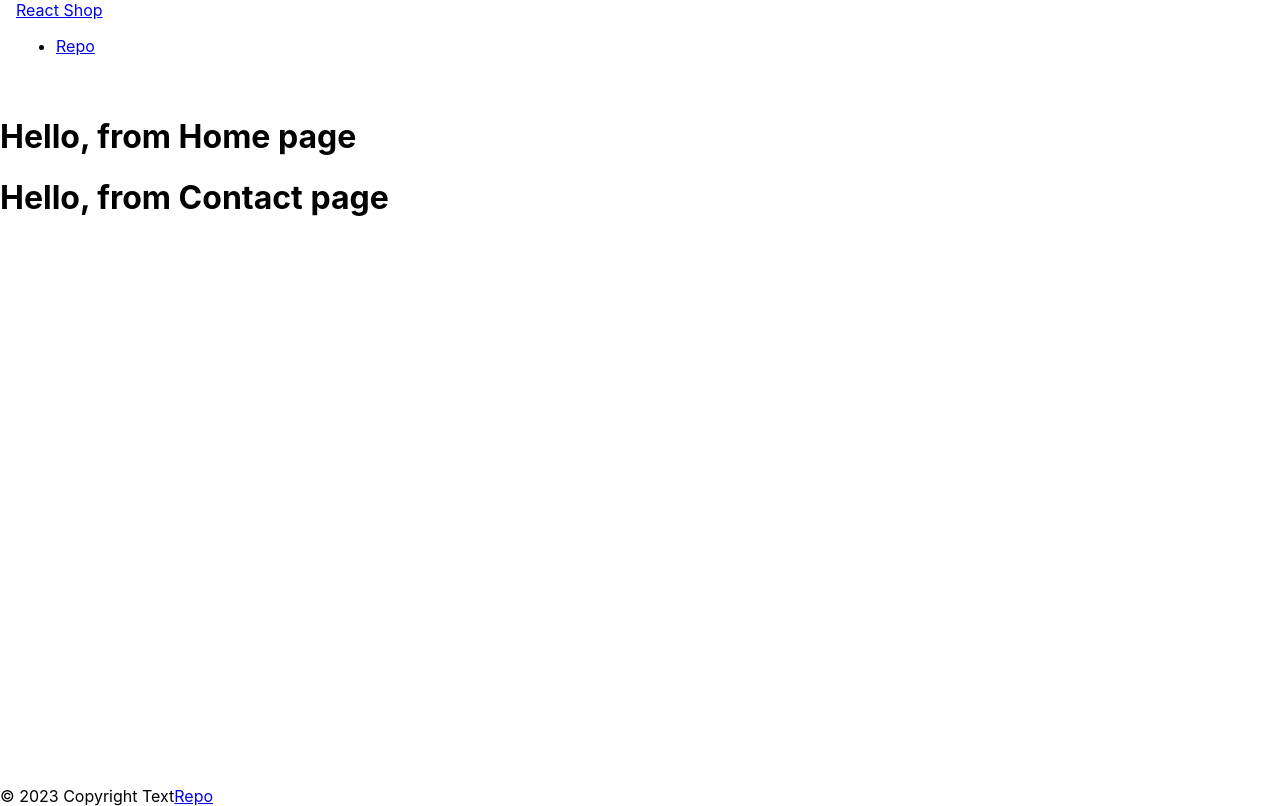
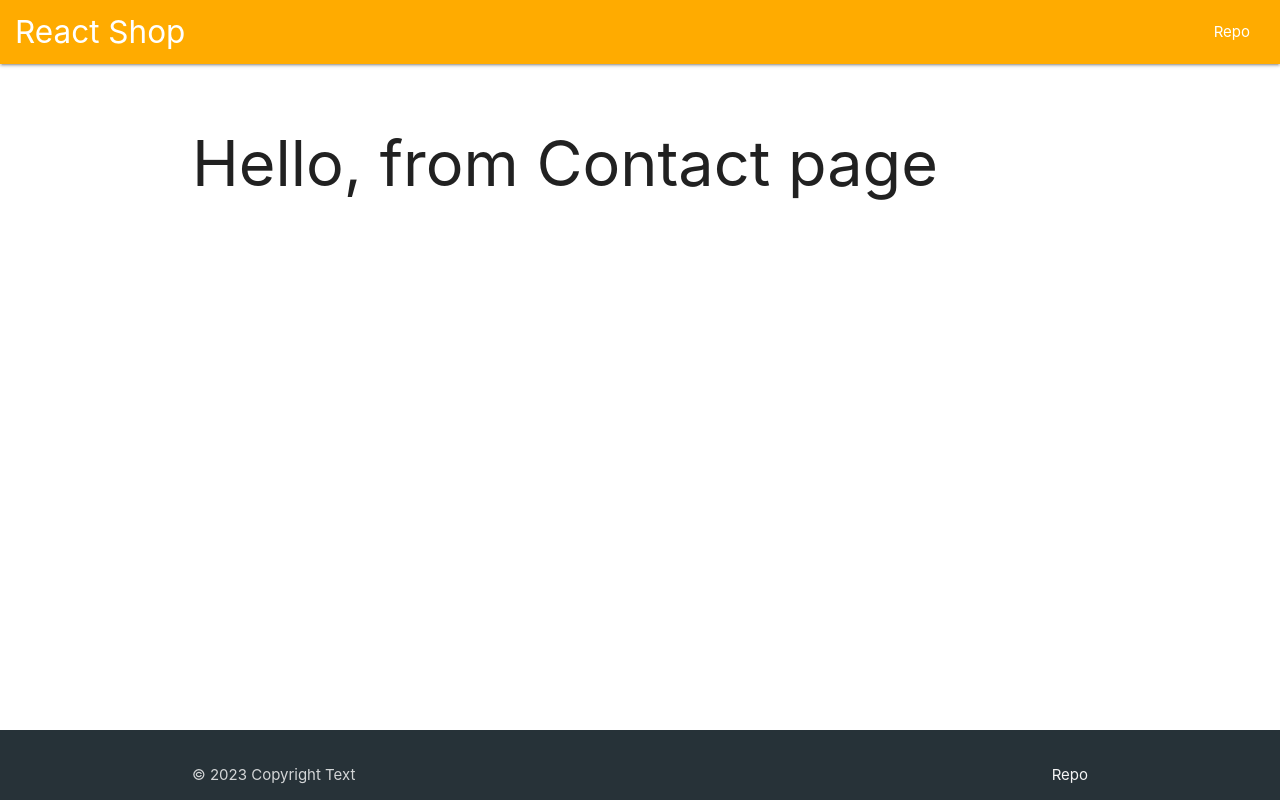
Before and after one commit to xshevska/project-react-food, a React (Create React App) app: page /contacts in a window 1280 px wide. Built offline with nearby package versions, Linux system fonts and the light colour scheme.

Commit message:
Added basic routing

```diff
--- a/public/index.html
+++ b/public/index.html
@@ -1,43 +1,24 @@
 <!DOCTYPE html>
-<html lang="en">
+<html lang = "en">
 <head>
-    <meta charset="utf-8" />
-    <link rel="icon" href="%PUBLIC_URL%/favicon.ico" />
-    <meta name="viewport" content="width=device-width, initial-scale=1" />
-    <meta name="theme-color" content="#000000" />
+	<meta charset = "utf-8"/>
+	<link href = "%PUBLIC_URL%/favicon.ico" rel = "icon"/>
+	<meta content = "width=device-width, initial-scale=1" name = "viewport"/>
+	<meta content = "#000000" name = "theme-color"/>
 	<meta
-      name="description"
-      content="Web site created using create-react-app"
+			content = "React Food"
+			name = "description"
 	/>
-    <link rel="apple-touch-icon" href="%PUBLIC_URL%/logo192.png" />
-    <!--
-      manifest.json provides metadata used when your web app is installed on a
-      user's mobile device or desktop. See https://developers.google.com/web/fundamentals/web-app-manifest/
-    -->
-    <link rel="manifest" href="%PUBLIC_URL%/manifest.json" />
-    <!--
-      Notice the use of %PUBLIC_URL% in the tags above.
-      It will be replaced with the URL of the `public` folder during the build.
-      Only files inside the `public` folder can be referenced from the HTML.
+	<link href = "%PUBLIC_URL%/logo192.png" rel = "apple-touch-icon"/>
+	<link href = "%PUBLIC_URL%/manifest.json" rel = "manifest"/>
 
-      Unlike "/favicon.ico" or "favicon.ico", "%PUBLIC_URL%/favicon.ico" will
-      work correctly both with client-side routing and a non-root public URL.
-      Learn how to configure a non-root public URL by running `npm run build`.
-    -->
 	<title>React App</title>
+	<link href = "https://cdnjs.cloudflare.com/ajax/libs/materialize/1.0.0/css/materialize.min.css" rel = "stylesheet">
+	<link href="https://fonts.googleapis.com/icon?family=Material+Icons" rel="stylesheet">
 </head>
 <body>
 <noscript>You need to enable JavaScript to run this app.</noscript>
-    <div id="root"></div>
-    <!--
-      This HTML file is a template.
-      If you open it directly in the browser, you will see an empty page.
+<div id = "root"></div>
 
-      You can add webfonts, meta tags, or analytics to this file.
-      The build step will place the bundled scripts into the <body> tag.
-
-      To begin the development, run `npm start` or `yarn start`.
-      To create a production bundle, use `npm run build` or `yarn build`.
-    -->
 </body>
 </html>
--- a/src/App.js
+++ b/src/App.js
@@ -5,15 +5,22 @@ import {Footer} from "./components/Footer";
 import {About} from "./pages/About"
 import {Home} from "./pages/Home"
 import {Contact} from "./pages/Contact"
+import {NotFound} from "./pages/NotFound"
 
 function App() {
     return <>
         <Header/>
         <main className = "container content">
             <Router>
-                <Route path = "/" component = {Home}/>
-                <Route path = "/about" component = {About}/>
-                <Route path = "/contacts" component = {Contact}/>
+                <Switch>
+                    {/*exact path*/}
+                    <Route exact path = "/" component = {Home}/>
+                    <Route path = "/about" component = {About}/>
+                    <Route path = "/contacts" component = {Contact}/>
+                    <Route component = {NotFound}/>
+                </Switch>
+
+
             </Router>
         </main>
 
--- a/src/components/Header.jsx
+++ b/src/components/Header.jsx
@@ -1,6 +1,6 @@
 function Header() {
     return (
-        <nav className = "blue accent-3">
+        <nav className = "amber accent-4">
             <div className = "nav-wrapper">
                 <a href = "#" className = "brand-logo">
                     React Shop
--- /dev/null
+++ b/src/pages/NotFound.jsx
@@ -0,0 +1,5 @@
+function NotFound() {
+    return <h1>Page not found</h1>
+}
+
+export {NotFound};
```
Also changed, not shown: 1 other file (tests, documents, lock files or other folders). Lines whose indentation alone changed are shown as unchanged.
